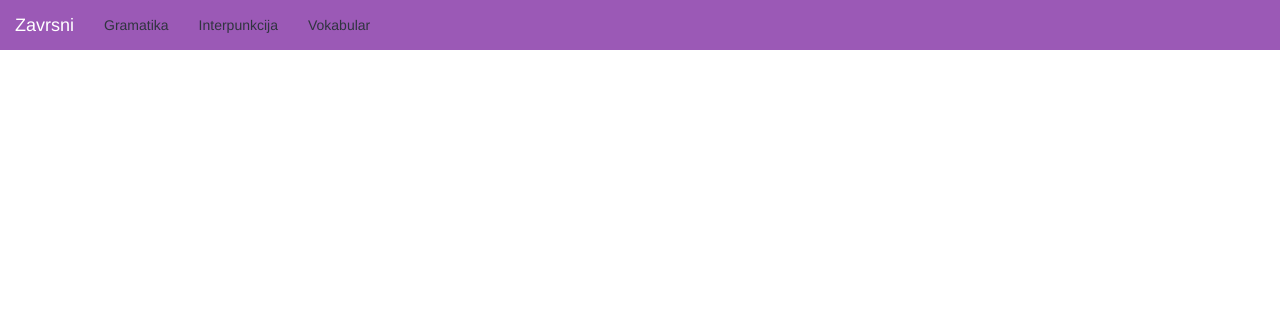
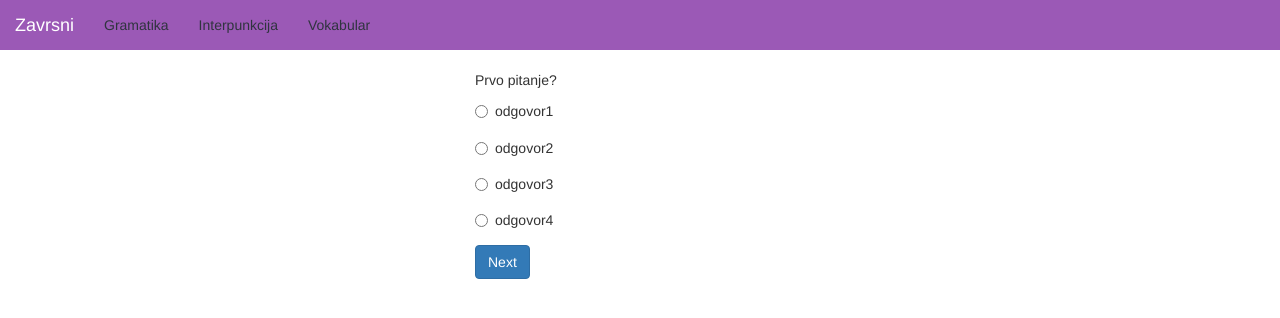
Before and after one commit to ShockwaVee/zavrsni-angular, an Angular app: page / in a window 1280 px wide. Both pictures are taken after a click on the button "Switch". Shown: the top 318 px of the page. Built offline with nearby package versions, Linux system fonts and the light colour scheme.

Commit message:
Add a basic switcher for the questions

```diff
--- a/src/app/lesson/lesson.component.html
+++ b/src/app/lesson/lesson.component.html
@@ -8,6 +8,15 @@
                 <button class="btn btn-primary" (click)="onQuizActivate()">Switch</button>
             </div>
             <ng-template #quiz>
+                <form (ngSubmit)="onSubmit(f)" #f="ngForm">
+                    <p>{{current_question.question}}</p>
+                    <div class="answers form-group" *ngFor="let answer of current_question.possible_answers; let i = index">
+                        <label class="radio-inline">
+                            <input ngModel type="radio" name="inlineRadioOptions" value="{{answer}}" required> {{answer}}
+                        </label>
+                    </div>
+                    <button type="submit" class="btn btn-primary">Next</button>
+                </form>
             </ng-template>
         </div>
     </div>
--- a/src/app/lesson/lesson.component.ts
+++ b/src/app/lesson/lesson.component.ts
@@ -1,4 +1,7 @@
 import { Component, OnInit } from '@angular/core';
+import { NgForm } from '@angular/forms';
+import { Subject } from 'rxjs/Subject';
+import { Subscription } from 'rxjs/Subscription';
 
 import { Lesson } from './lesson.model';
 import { Question } from './question.model';
@@ -10,20 +13,42 @@ import { Question } from './question.model';
 })
 export class LessonComponent implements OnInit {
 	quiz_mode = false;
+	question_changed = new Subject<Question>();
+	subscription = new Subscription;
 	lesson: Lesson;
 	questions: Question[] = [
 		new Question('Prvo pitanje?', ['odgovor1', 'odgovor2', 'odgovor3', 'odgovor4'], 'odgovor3'),
 		new Question('Drugo pitanje?', ['odgovor1', 'odgovor2', 'odgovor3', 'odgovor4'], 'odgovor1'),
-	]
+	];
+	index: number;
+	current_question: Question;
 
   constructor() { }
 
   ngOnInit() {
   	this.lesson = new Lesson('Ovo je neki testni tekst lessona', this.questions);
+  	this.subscription = this.question_changed.subscribe((question: Question) => {
+  		this.current_question = question;
+  	});
+  	this.index = 0;
+		this.current_question = this.questions[0];
+
   }
 
   onQuizActivate(){
   	this.quiz_mode = true;
   }
 
+  onSubmit(form: NgForm){
+  		if (this.index != this.questions.length-1){
+  			this.index++;
+  			this.question_changed.next(this.questions[this.index]);
+  		}
+  		else{
+  			this.quiz_mode = false;
+  			this.index = 0;
+  			this.question_changed.next(this.questions[this.index]);
+  		}
+  }
+
 }
```
